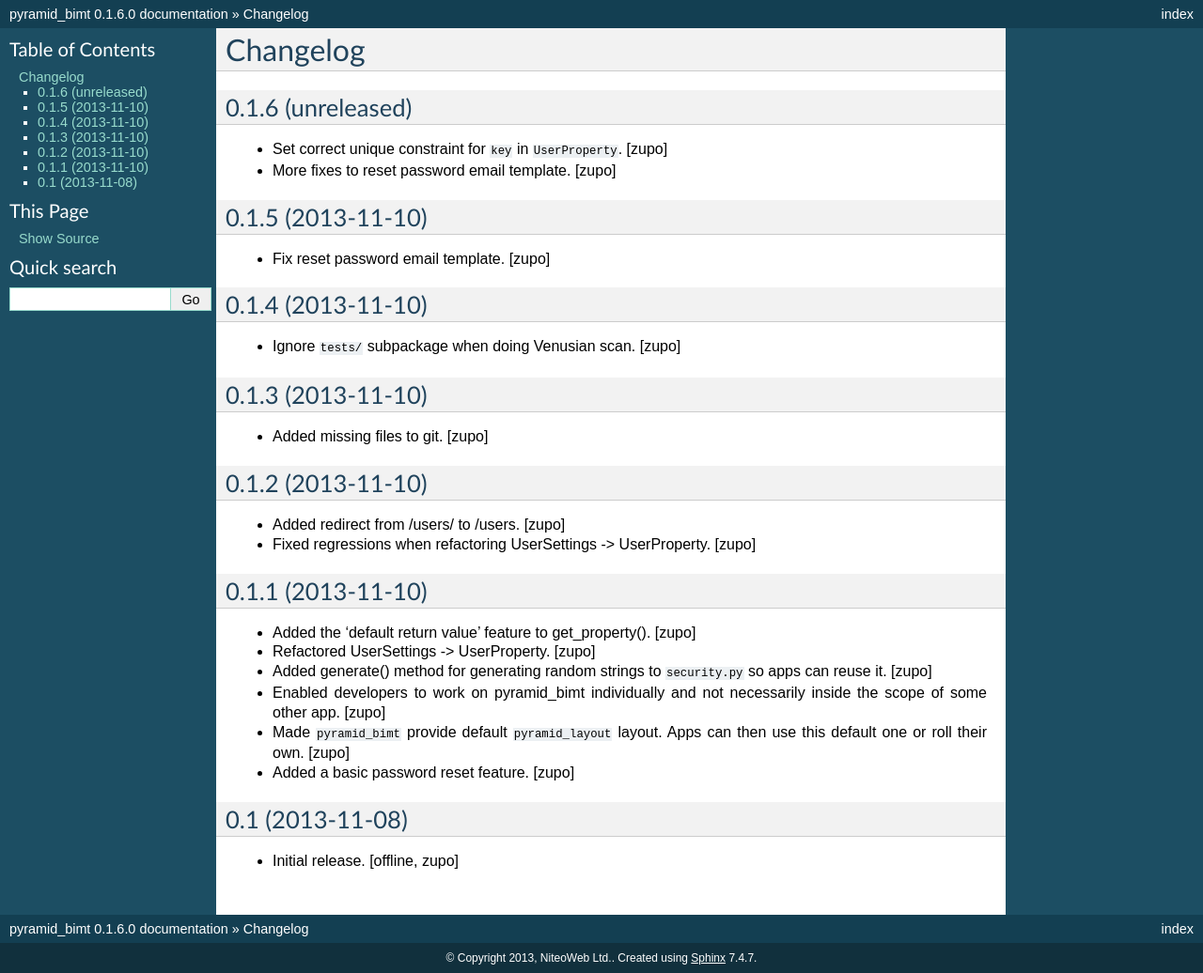
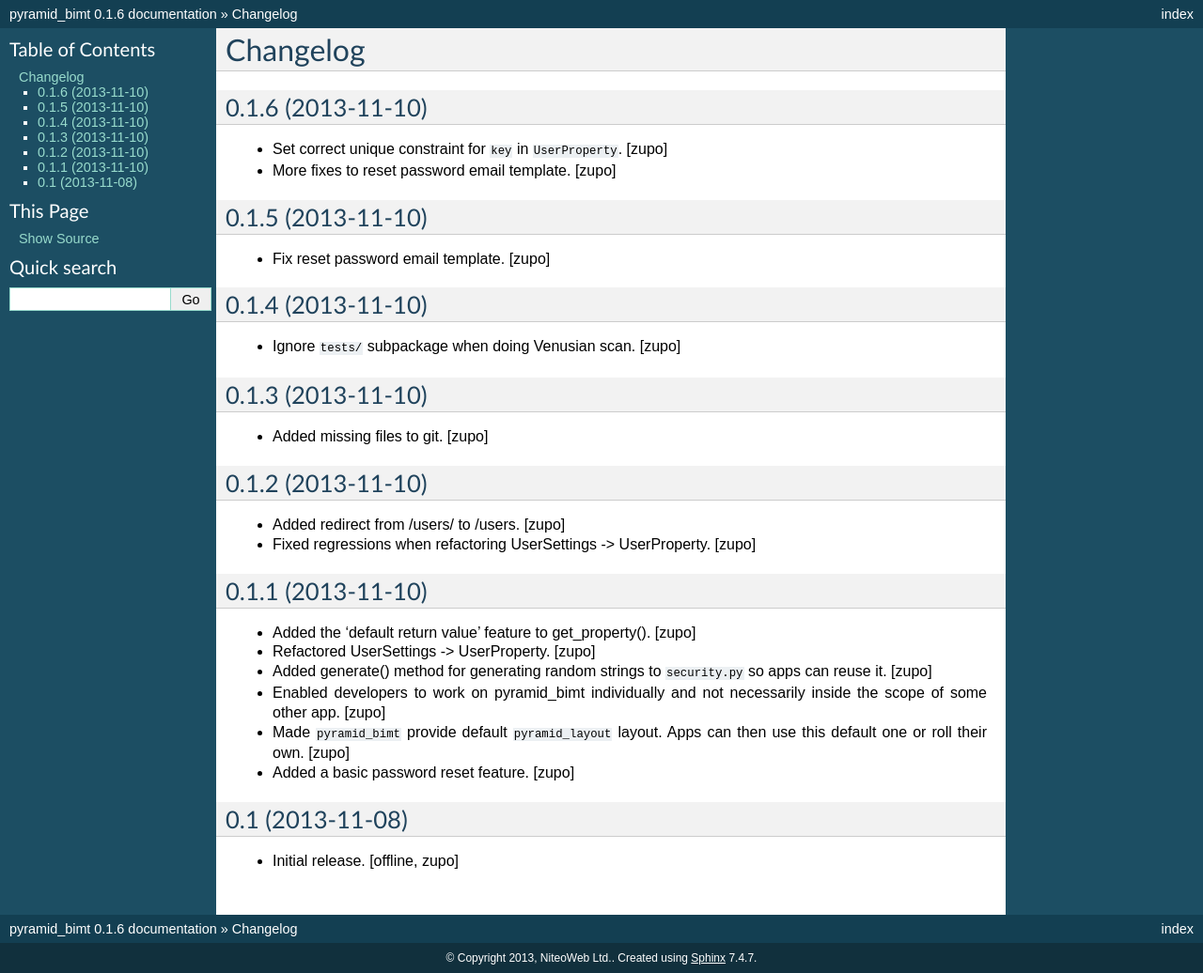
Before and after one commit to persho/pyramid_bimt, a Sphinx documentation site: the page built from docs/CHANGELOG.rst, in a window 1280 px wide. Shown: the whole page at 94% size. Built offline with Sphinx 7.4.7, drawn with Linux system fonts in a browser that asks for light colours.

Commit message:
Preparing release 0.1.6

```diff
--- a/docs/CHANGELOG.rst
+++ b/docs/CHANGELOG.rst
@@ -4,7 +4,7 @@ Changelog
 =========
 
 
-0.1.6 (unreleased)
+0.1.6 (2013-11-10)
 ------------------
 
 - Set correct unique constraint for ``key`` in ``UserProperty``.
--- a/setup.py
+++ b/setup.py
@@ -18,7 +18,7 @@ long_description = \
 
 setup(
     name='pyramid_bimt',
-    version='0.1.6.dev0',
+    version='0.1.6',
     description='Base package for BIMT apps.',
     long_description=long_description,
     classifiers=[
```
